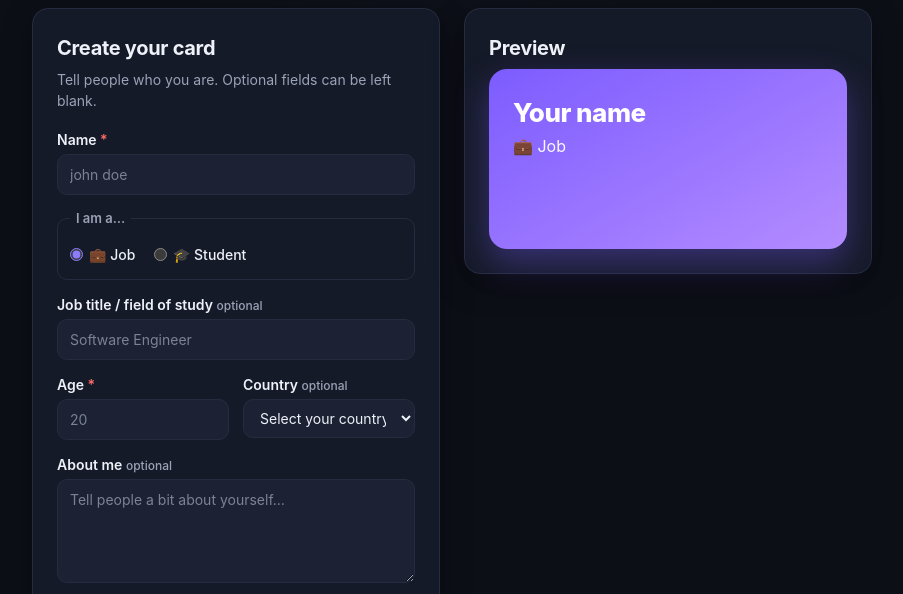
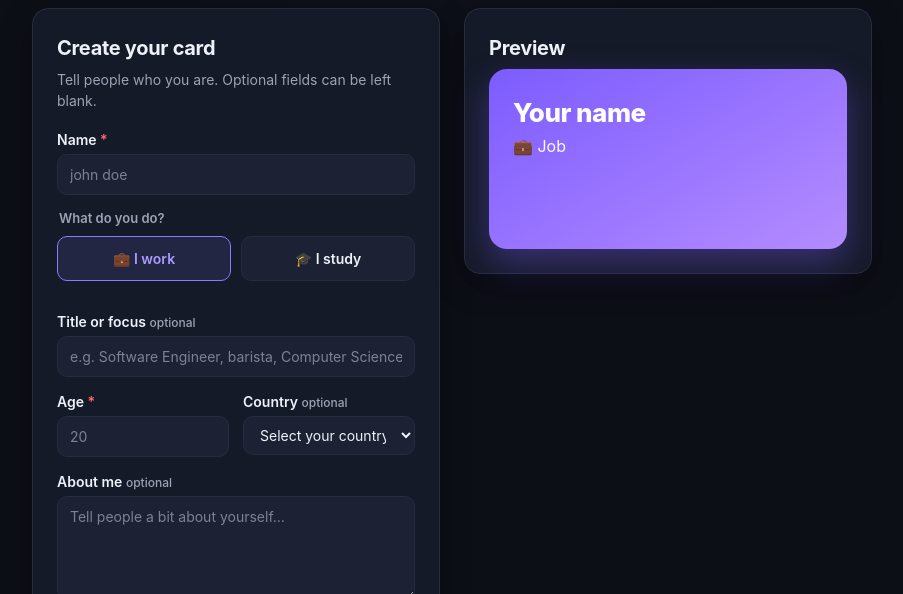
Before and after one commit to AODO123/cardy, a website: page public/index.html in a window 1280 px wide. Shown: the part 85-679 px from the top of the page, without its empty margins (188-1091 px from the left). Drawn offline with Linux system fonts and the light colour scheme.

Commit message:
Link Costa in footer to the owner card, restyle the work/study picker

```diff
--- a/public/index.html
+++ b/public/index.html
@@ -26,14 +26,22 @@
         </label>
 
         <fieldset class="role">
-          <legend>I am a&hellip;</legend>
-          <label class="radio"><input type="radio" name="role" value="job" checked> &#128188; Job</label>
-          <label class="radio"><input type="radio" name="role" value="student"> &#127891; Student</label>
+          <legend>What do you do?</legend>
+          <div class="role-options">
+            <label class="role-opt">
+              <input type="radio" name="role" value="job" checked>
+              <span>💼 I work</span>
+            </label>
+            <label class="role-opt">
+              <input type="radio" name="role" value="student">
+              <span>🎓 I study</span>
+            </label>
+          </div>
         </fieldset>
 
         <label>
-          Job title / field of study <span class="optional">optional</span>
-          <input name="roleLabel" placeholder="Software Engineer">
+          Title or focus <span class="optional">optional</span>
+          <input name="roleLabel" placeholder="e.g. Software Engineer, barista, Computer Science">
         </label>
 
         <div class="row">
@@ -136,7 +144,7 @@
 
   <footer class="site-footer">
     <p>&copy; 2026 cardy &middot; All rights reserved</p>
-    <p>Created by Costa</p>
+    <p>Created by <a class="credit-link" href="/card/88603c">Costa</a></p>
   </footer>
 
   <script src="/render-card.js"></script>
--- a/public/style.css
+++ b/public/style.css
@@ -143,28 +143,68 @@ input:focus, textarea:focus, select:focus {
 .row { display: grid; grid-template-columns: 1fr 1fr; gap: 14px; }
 
 .role {
-  border: 1px solid var(--border);
-  border-radius: 10px;
-  padding: 10px 12px 12px;
-  margin: 0 0 14px;
+  border: 0;
+  padding: 0;
+  margin: 0 0 16px;
 }
 
 .role legend {
   font-size: 13px;
   font-weight: 600;
-  padding: 0 6px;
+  margin-bottom: 8px;
   color: var(--muted);
 }
 
-.radio {
-  display: inline-flex;
-  align-items: center;
-  gap: 6px;
-  font-weight: 500;
-  margin: 6px 14px 0 0;
+/* Segmented "I work / I study" picker. The radios stay in the DOM (and stay
+   keyboard-focusable) but are hidden; the label is the visible pill. */
+.role-options {
+  display: grid;
+  grid-template-columns: 1fr 1fr;
+  gap: 10px;
 }
 
-.radio input { width: auto; margin: 0; accent-color: var(--accent); }
+.role-opt {
+  position: relative;
+  display: block;
+}
+
+.role-opt input {
+  position: absolute;
+  inset: 0;
+  width: 100%;
+  height: 100%;
+  margin: 0;
+  opacity: 0;
+  cursor: pointer;
+}
+
+.role-opt span {
+  display: flex;
+  align-items: center;
+  justify-content: center;
+  gap: 8px;
+  padding: 11px 14px;
+  border: 1px solid var(--border);
+  border-radius: 10px;
+  background: var(--panel-2);
+  color: var(--ink);
+  font-size: 14px;
+  font-weight: 600;
+  transition: border-color .15s ease, background .15s ease, color .15s ease, transform .1s ease;
+}
+
+.role-opt input:checked + span {
+  border-color: var(--accent);
+  background: rgba(139, 123, 255, 0.12);
+  color: var(--accent-soft);
+}
+
+.role-opt input:focus-visible + span {
+  outline: 2px solid var(--accent);
+  outline-offset: 2px;
+}
+
+.role-opt:active span { transform: scale(0.98); }
 
 textarea { resize: vertical; }
 
@@ -451,6 +491,15 @@ button.primary:hover:not(:disabled) { background: var(--accent-soft); }
   color: var(--accent-soft);
 }
 
+.credit-link {
+  color: inherit;
+  text-decoration: none;
+  border-bottom: 1px dotted currentColor;
+  transition: color .15s ease;
+}
+
+.credit-link:hover { color: var(--ink); border-bottom-style: solid; }
+
 /* --- responsive --- */
 @media (max-width: 760px) {
   .wrap { grid-template-columns: 1fr; }
```
Also changed, not shown: public/card.html (+1 -1 lines), views/admin.html (+12 -4 lines).
